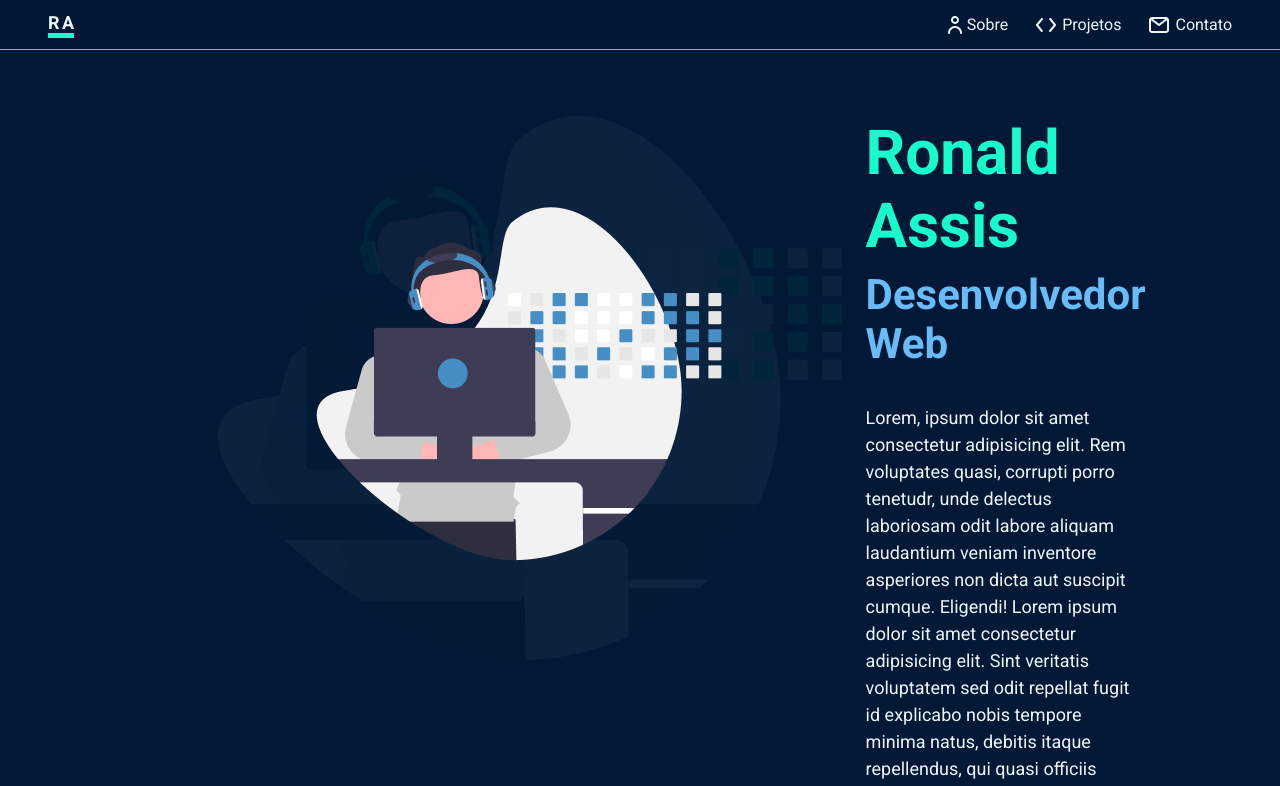
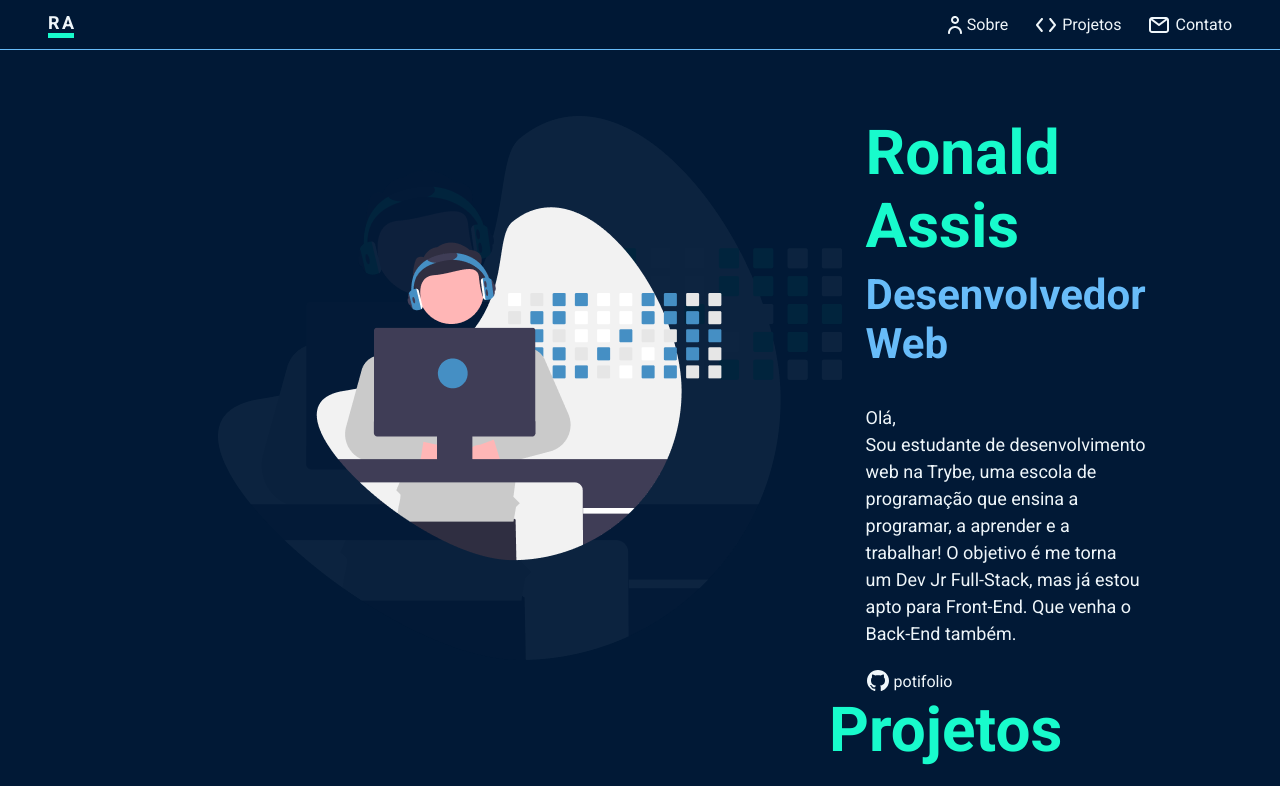
Before and after one commit to ronald-assis/Portfolio, a React (Create React App) app: page / in a window 1280 px wide. Shown: the top 786 px of the page. Built offline with nearby package versions, Linux system fonts and the light colour scheme.

Commit message:
adding info about me

```diff
--- a/src/components/InformationAboutMe/index.js
+++ b/src/components/InformationAboutMe/index.js
@@ -11,13 +11,11 @@ function InformationAboutMe() {
       </div>
       <div className="paragraph">
         <p>
-          Lorem, ipsum dolor sit amet consectetur adipisicing elit. Rem
-          voluptates quasi, corrupti porro tenetudr, unde delectus laboriosam
-          odit labore aliquam laudantium veniam inventore asperiores non dicta
-          aut suscipit cumque. Eligendi! Lorem ipsum dolor sit amet consectetur
-          adipisicing elit. Sint veritatis voluptatem sed odit repellat fugit id
-          explicabo nobis tempore minima natus, debitis itaque repellendus, qui
-          quasi officiis quidem delectus quod.
+        Olá,
+        <br />
+        Sou estudante de desenvolvimento web na Trybe, uma escola de programação que ensina
+        a programar, a aprender e a trabalhar! O objetivo é me torna um Dev Jr Full-Stack, mas já
+        estou apto para Front-End. Que venha o Back-End também.
         </p>
       </div>
       <div className="link-to-github">
```
